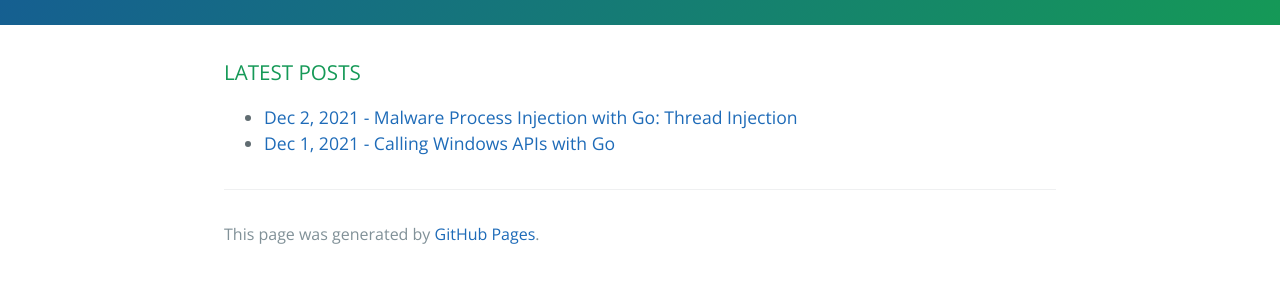
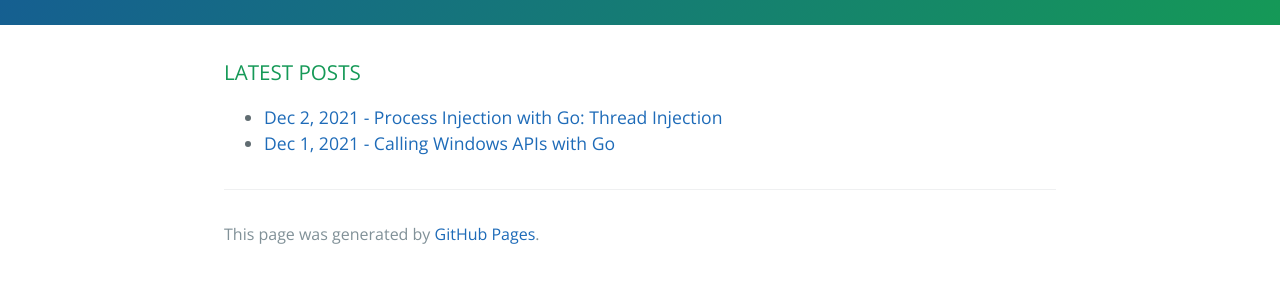
Before and after one commit to jairochavesb/blog, a Jekyll site: the page built from index.md, in a window 1280 px wide. Shown: the part 311-594 px from the top of the page. Built offline with Jekyll 4.4.1, drawn with Linux system fonts in a browser that asks for light colours.

Commit message:
Update index.md

```diff
--- a/index.md
+++ b/index.md
@@ -3,5 +3,5 @@ layout: default
 ---
 
 <h3>LATEST POSTS</h3>
-* <a href="./posts/2021/12/process-injection-with-go.html">Dec 2, 2021 - Malware Process Injection with Go: Thread Injection</a>
+* <a href="./posts/2021/12/process-injection-with-go.html">Dec 2, 2021 - Process Injection with Go: Thread Injection</a>
 * <a href="./posts/2021/12/call-windows-api-with-go.html">Dec 1, 2021 - Calling Windows APIs with Go</a>
```
